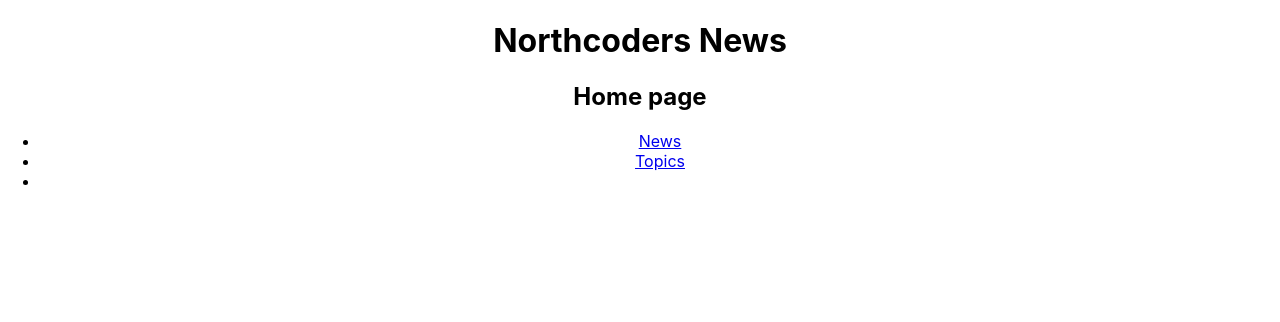
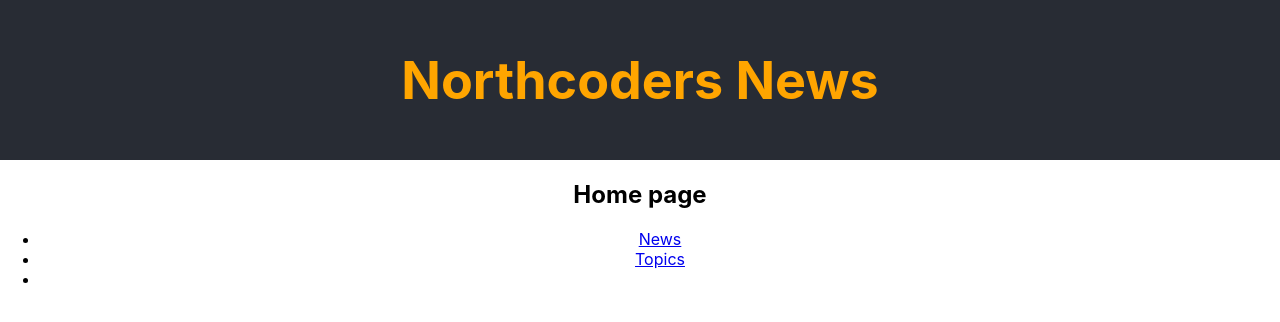
Before and after one commit to hedieh623/my-fe-super-duper-cool-app, a React (Create React App) app: page / in a window 1280 px wide. Shown: the top 322 px of the page. Built offline with nearby package versions, Linux system fonts and the light colour scheme.

Commit message:
some styling to task 6 finished

```diff
--- a/src/App.css
+++ b/src/App.css
@@ -1,6 +1,7 @@
 .App {
   text-align: center;
 }
+
 
 .App-logo {
   height: 40vmin;
@@ -15,13 +16,13 @@
 
 .App-header {
   background-color: #282c34;
-  min-height: 100vh;
+  min-height: 20vh;
   display: flex;
   flex-direction: column;
   align-items: center;
   justify-content: center;
   font-size: calc(10px + 2vmin);
-  color: white;
+  color: orange
 }
 
 .App-link {
--- a/src/Components/Header.jsx
+++ b/src/Components/Header.jsx
@@ -1,5 +1,8 @@
 const Header = () => {
-  return <h1> Northcoders News</h1>;
-};
-
+  return (
+  <header className = "App-header">
+  <h1> Northcoders News</h1>
+   </header>
+  )
+  }
 export default Header;
```
